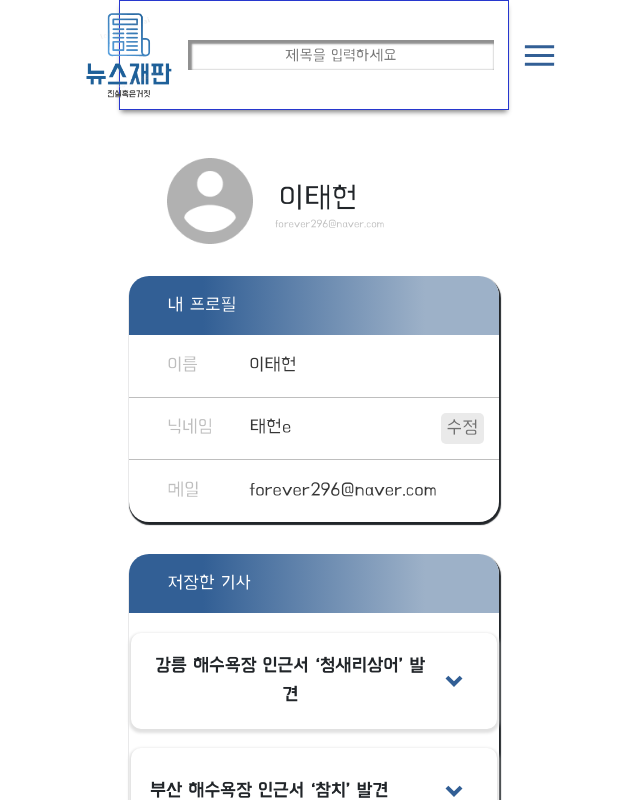
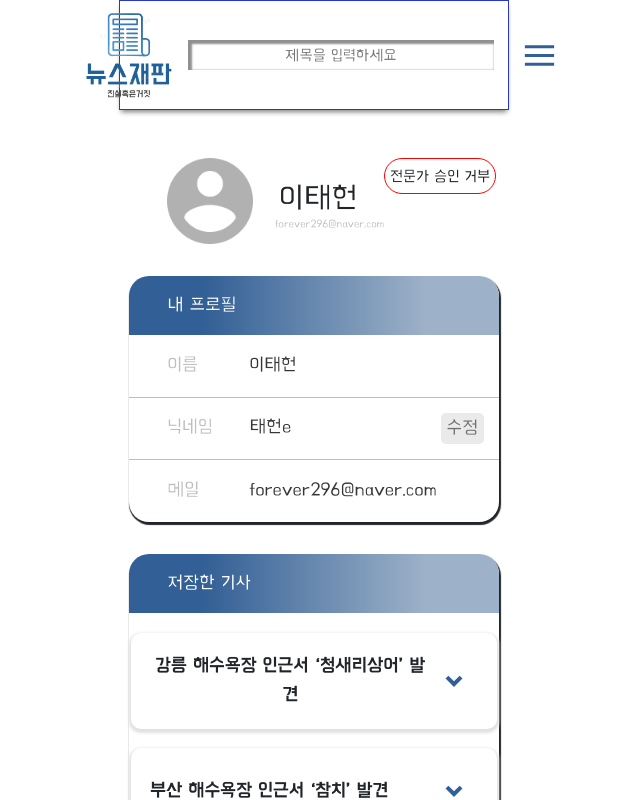
Before and after one commit to LIKELION-KIT-NEWS/FrontEnd, a React (Create React App) app: page /my in a window 1280 px wide. Shown: the top 800 px of the page, without its empty margins (326-966 px from the left). Built offline with nearby package versions, Linux system fonts and the light colour scheme.

Commit message:
:sparkles: Feat: 마이페이지에 전문가 신청 현황 볼수있도록 추가
- 마이페이지 본인 이름 옆에 뱃지로 추가

```diff
--- a/src/pages/MyPage/components/SemiProfile.jsx
+++ b/src/pages/MyPage/components/SemiProfile.jsx
@@ -1,16 +1,41 @@
-import React from "react";
+import React,{useState} from "react";
 import "./styles/SemiProfile.css";
+import { useNavigate } from 'react-router-dom';
 
 const SemiProfile = () => {
+    const navigate = useNavigate();
+    const [proState,setProState] = useState(3);
+
+    const goCertification = ()=>{
+        navigate("/certificate");
+    };
     return (
         <div className="SemiProfile">
+
             {/* 추후 통신 이후 통신 데이터로 변경 */}
             <img src={process.env.PUBLIC_URL + '/assets/dummyProfile.png'} alt="dummyProfile" />
             <div id="nameEmail">
                 <h2>이태헌</h2>
                 <p>forever296@naver.com</p>
             </div>
+
+            {
+                (proState) === 0 ?
+                <div className="professorState4">
+                    일반 사용자
+                </div>: (proState) === 1 ?
+                <div className="professorState1">
+                    전문가 승인 대기
+                </div> : (proState) === 2 ?
+                <div className="professorState2">
+                    전문가 인증
+                </div> :
+                <div className="professorState3" onClick={goCertification}>
+                    전문가 승인 거부
+                </div>
+            }
             {/* 추후 통신 이후 통신 데이터로 변경 */}
+
         </div>
     );
 };
--- a/src/pages/MyPage/components/styles/SemiProfile.css
+++ b/src/pages/MyPage/components/styles/SemiProfile.css
@@ -25,3 +25,33 @@
   padding: 0;
   line-height: 2;
 }
+.professorState1 {
+  border: 1px solid #bebebe;
+  border-radius: 20px;
+  height: 100%;
+  padding: 0.3em;
+}
+.professorState2 {
+  border: 1px solid #2737ce;
+  border-radius: 20px;
+  height: 100%;
+  padding: 0.3em;
+}
+.professorState3 {
+  border: 1px solid red;
+  border-radius: 20px;
+  height: 100%;
+  padding: 0.3em;
+  cursor: pointer;
+}
+.professorState3:hover {
+  background-color: red;
+  color: #bebebe;
+  cursor: pointer;
+}
+.professorState4 {
+  border: 1px solid black;
+  border-radius: 20px;
+  height: 100%;
+  padding: 0.3em;
+}
```
